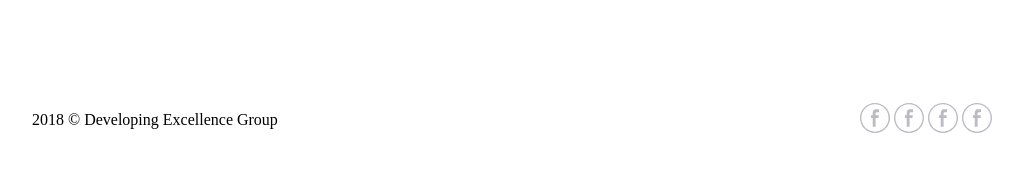
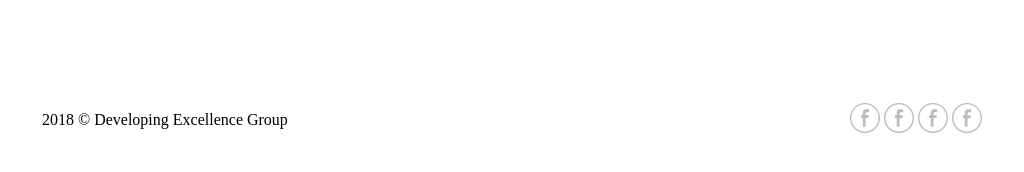
Before and after one commit to knidarkness/dex, a website built with webpack: page index.html in a window 1280 px wide. Shown: the part 620-792 px from the top of the page, without its empty margins (128-1152 px from the left). Built offline with nearby package versions, Linux system fonts and the light colour scheme.

Commit message:
fixed footer margins

```diff
--- a/styles/footer.scss
+++ b/styles/footer.scss
@@ -1,5 +1,6 @@
 .footer{
   padding: 0  12.5% 0 12.5% ;
+  margin: 0 10px 0 10px;
 
   display: flex;
   flex-wrap: wrap;
```
Also changed, not shown: styles/footer.css, 1 other file.
